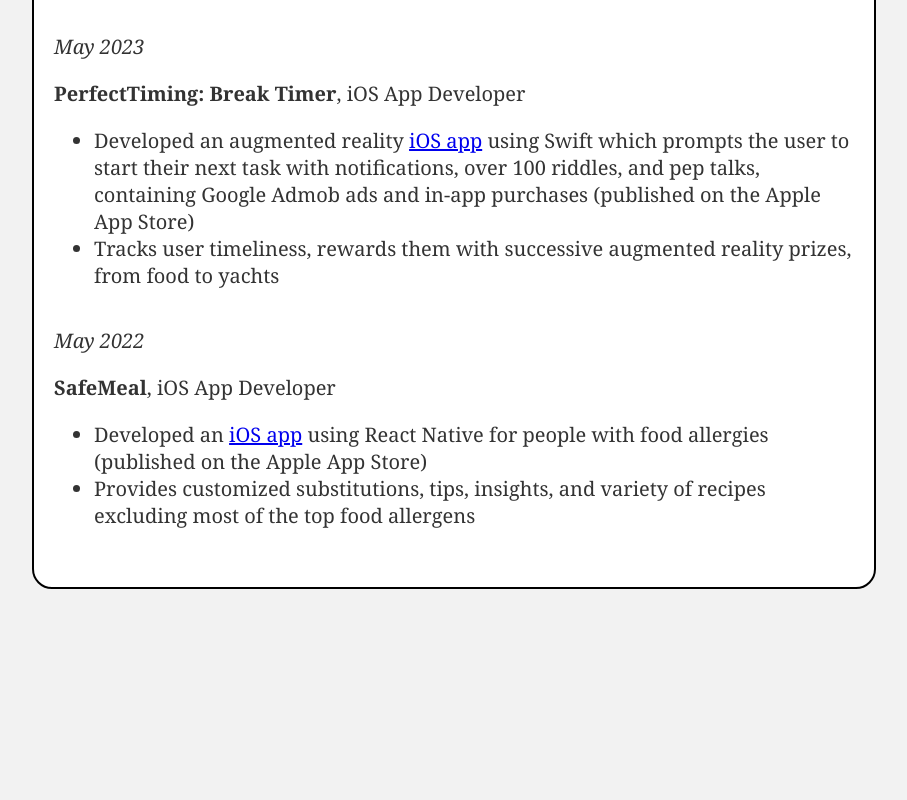
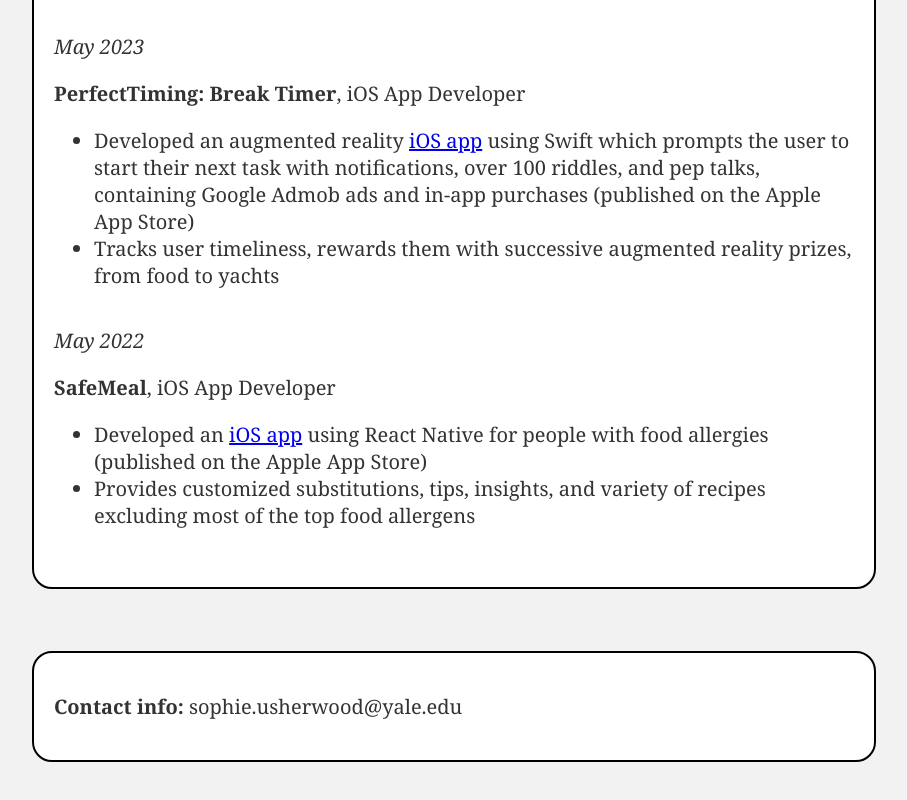
Before and after one commit to sophieusherwood/sophieusherwood.github.io, a plain HTML site: page index.html in a window 1280 px wide. Shown: the part 2863-3663 px from the top of the page, without its empty margins (186-1093 px from the left). Before the commit the page ends 3502 px from the top, so only its background shows below. Drawn offline with Linux system fonts and the light colour scheme.

Commit message:
Update index.html

```diff
--- a/index.html
+++ b/index.html
@@ -140,6 +140,10 @@
             <li>Provides customized substitutions, tips, insights, and variety of recipes excluding most of the top food allergens</li>
         </ul><br>
     </div><br>
+
+    <div class="resume-item">
+        <p> <Strong>Contact info:</Strong> sophie.usherwood@yale.edu</p>
+    </div><br><br>
 
 </div>
 
```
